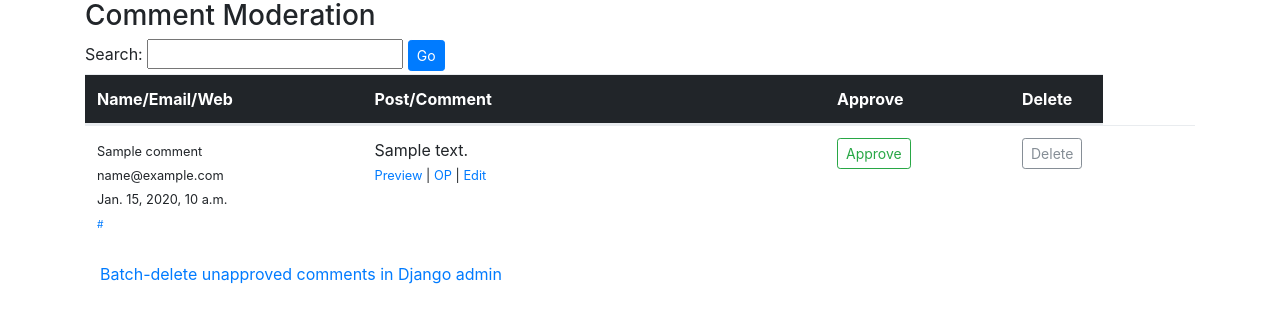
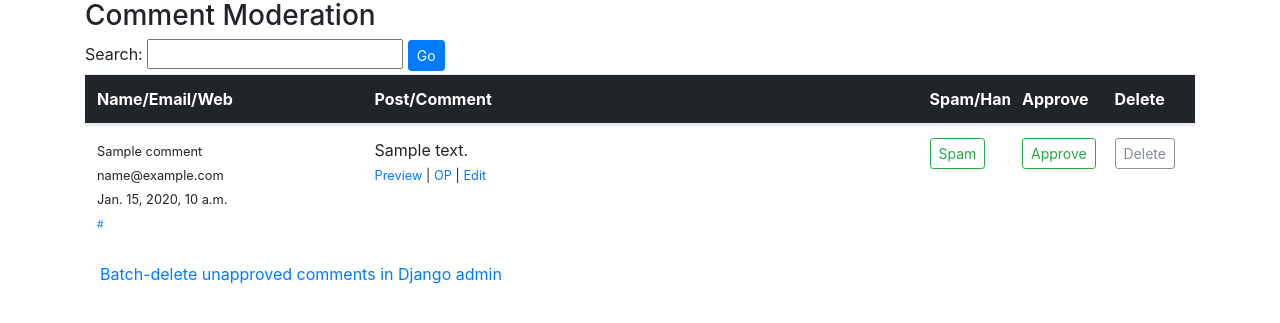
Before and after one commit to shacker/tangerine, a Django app: template tangerine/templates/tangerine/management/comments.html in a window 1280 px wide. Shown: the top 323 px of the page. Run offline with Django 3.2, Linux system fonts and the light colour scheme; the template is opened without the code that fills it: most values are stand-ins (such as "Sample title", 1, 10 or a date in 2020); form fields are guessed from the names that the template uses; parts of the project's set-up code (start-up, migrations or seed data) failed here and were passed over; some libraries are stand-ins or nearby versions.

Commit message:
Switch to better Akismet library and submit spam/ham for real

```diff
--- a/setup.py
+++ b/setup.py
@@ -35,7 +35,7 @@ setup(
         'titlecase',
         'libgravatar',
         'bleach',
-        'python-aksismet',
+        'aksismet',
         'django-ipware',
     ],
 
--- a/tangerine/templates/tangerine/management/comments.html
+++ b/tangerine/templates/tangerine/management/comments.html
@@ -23,8 +23,9 @@
                   <thead class="thead-inverse">
                     <tr class="row">
                         <th class="col-sm-3">Name/Email/Web</th>
-                        <th class="col-sm-5">Post/Comment</th>
-                        <th class="col-sm-2">Approve</th>
+                        <th class="col-sm-6">Post/Comment</th>
+                        <th class="col-sm-1">Spam/Ham</th>
+                        <th class="col-sm-1">Approve</th>
                         <th class="col-sm-1">Delete</th>
                     </tr>
                   </thead>
@@ -42,7 +43,7 @@
                                   {% endif %}
                               </small>
                               </td>
-                              <td class="col-sm-5">
+                              <td class="col-sm-6">
                                   {{ comment.body|truncatewords:10}}<br />
                                       <small>
                                           <a href="#" class="modalViewLink" data-toggle="modal" data-comment-body="{{ comment.body }}"
@@ -52,14 +53,21 @@
                                       </small>
 
                               </td>
-                              <td class="col-sm-2">
+                              <td class="col-sm-1">
+                                  <a
+                                    href="{% url 'tangerine:toggle_comment_spam' comment.id %}"
+                                    class="btn btn-sm btn-outline-{% if comment.spam %}primary{% else %}success{% endif %}">
+                                    {% if comment.spam %}Ham{% else %}Spam{% endif %}
+                                  </a>
+                              </td>
+                              <td class="col-sm-1">
                                   <a
                                     href="{% url 'tangerine:toggle_comment_approval' comment.id %}"
                                     class="btn btn-sm btn-outline-{% if comment.approved %}primary{% else %}success{% endif %}">
                                     {% if comment.approved %}Unapprove{% else %}Approve{% endif %}
                                   </a>
                               </td>
-                              <td class="col-sm-2">
+                              <td class="col-sm-1">
                                   <a href="{% url 'tangerine:delete_comment' comment.id %}" class="btn btn-sm btn-outline-secondary">Delete</a>
                               </td>
                           </tr>
--- a/tangerine/urls.py
+++ b/tangerine/urls.py
@@ -16,6 +16,10 @@ urlpatterns = [
         views.toggle_comment_approval,
         name="toggle_comment_approval"),
     path(
+        'manage/comments/toggle_spam/<int:comment_id>/',
+        views.toggle_comment_spam,
+        name="toggle_comment_spam"),
+    path(
         'manage/comments/delete_comment/<int:comment_id>/',
         views.delete_comment,
         name="delete_comment"),
```
Also changed, not shown: tangerine/tests/test_utils.py (+28 -12 lines), tangerine/utils.py (+46 -6 lines), tangerine/views.py (+13 -2 lines), readme.md.
